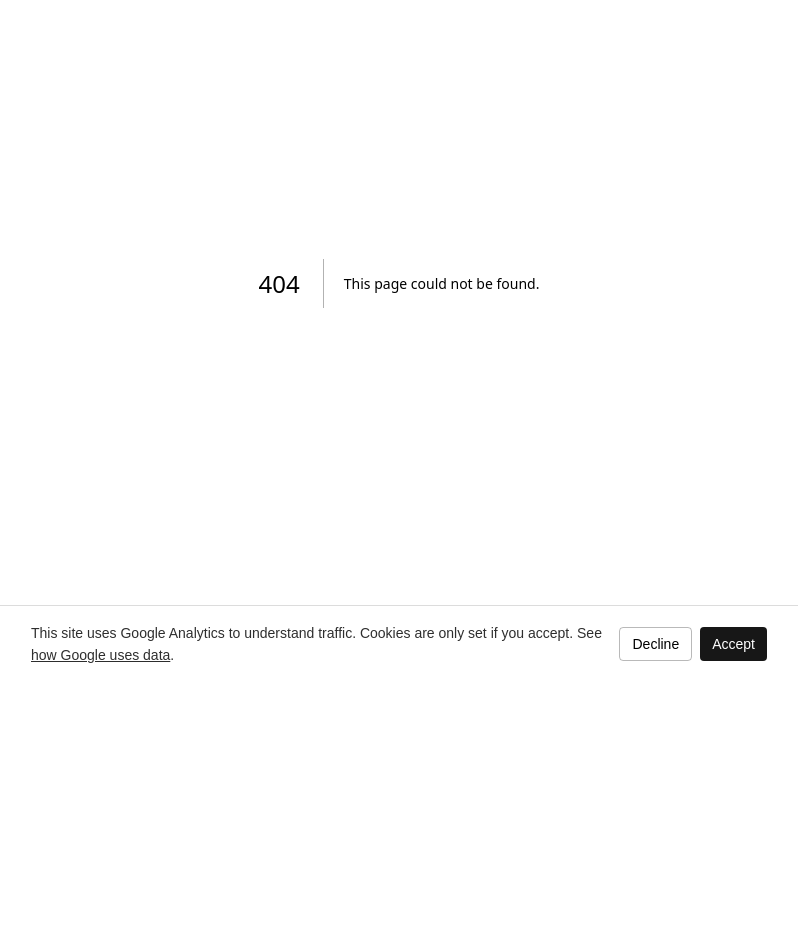
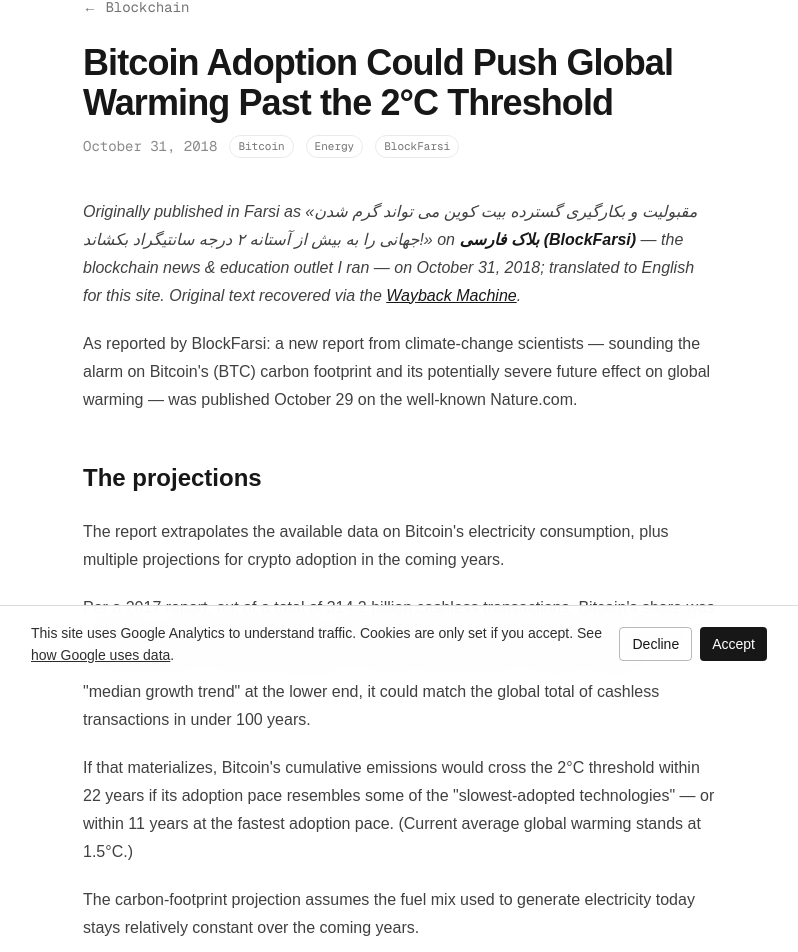
Before and after one commit to behradkhodayar/behradkhodayar, a Next.js app: page /blockchain/bitcoin-global-warming in a window 1280 px wide. Before the commit this address had no page. Shown: the part 117-1069 px from the top of the page, without its empty margins (241-1039 px from the left). Before the commit the page ends 800 px from the top, so only its background shows below. Built offline with nearby package versions, Linux system fonts and the light colour scheme.

Commit message:
Add Bitcoin global-warming post

```diff
--- /dev/null
+++ b/app/blockchain/bitcoin-global-warming/page.mdx
@@ -0,0 +1,52 @@
+import PostLayout from "../../ai/components/PostLayout";
+
+export const meta = {
+  title: "Bitcoin Adoption Could Push Global Warming Past the 2°C Threshold",
+  date: "2018-10-31",
+  tags: ["Bitcoin", "Energy", "BlockFarsi"],
+};
+
+export const metadata = {
+  title: meta.title,
+  description:
+    "Covering the Nature Climate Change study on Bitcoin's carbon footprint — projections, the economics of mining, and proposed fixes. Translated from the BlockFarsi archive.",
+  alternates: {
+    canonical: "https://behrad.khodayar.me/blockchain/bitcoin-global-warming/",
+  },
+};
+
+export default function Layout({ children }) {
+  return (
+    <PostLayout meta={meta} backHref="/blockchain" backLabel="Blockchain">
+      {children}
+    </PostLayout>
+  );
+}
+
+*Originally published in Farsi as «مقبولیت و بکارگیری گسترده بیت کوین می تواند گرم شدن جهانی را به بیش از آستانه ۲ درجه سانتیگراد بکشاند!» on **بلاک فارسی (BlockFarsi)** — the blockchain news & education outlet I ran — on October 31, 2018; translated to English for this site. Original text recovered via the [Wayback Machine](https://web.archive.org/web/2019/http://blockfarsi.com/articles/%d8%a7%d8%b3%d8%aa%d8%ae%d8%b1%d8%a7%d8%ac-%d8%a8%db%8c%d8%aa-%da%a9%d9%88%db%8c%d9%86-%d9%88-%da%af%d8%b1%d9%85%d8%a7%db%8c%d8%b4-%d8%b2%d9%85%db%8c%d9%86/).*
+
+As reported by BlockFarsi: a new report from climate-change scientists — sounding the alarm on Bitcoin's (BTC) carbon footprint and its potentially severe future effect on global warming — was published October 29 on the well-known Nature.com.
+
+## The projections
+
+The report extrapolates the available data on Bitcoin's electricity consumption, plus multiple projections for crypto adoption in the coming years.
+
+Per a 2017 report, out of a total of 314.2 billion cashless transactions, Bitcoin's share was estimated at roughly 0.033 percent. While acknowledging that rapid growth is typical in the early phase of new technologies, the report says that even if Bitcoin follows a "median growth trend" at the lower end, it could match the global total of cashless transactions in under 100 years.
+
+If that materializes, Bitcoin's cumulative emissions would cross the 2°C threshold within 22 years if its adoption pace resembles some of the "slowest-adopted technologies" — or within 11 years at the fastest adoption pace. (Current average global warming stands at 1.5°C.)
+
+The carbon-footprint projection assumes the fuel mix used to generate electricity today stays relatively constant over the coming years.
+
+For Bitcoin's current carbon footprint, the report cites Digiconomist, whose estimate rests on these assumptions:
+
+60 percent of the economic output of Bitcoin's transaction-verification process goes to electricity, at $0.05 per kWh, emitting the equivalent of 0.7 kg of carbon dioxide (CO2e) per kWh. As of May 2018, Bitcoin's consumption was estimated to emit 33.5 metric tons of CO2e annually.
+
+## Mining economics, carbon intensity & proposed fixes
+
+While declining to predict "Bitcoin's fate," the scientists note that economic logic pushes miners to migrate to regions with cheap energy sources, and accordingly suggest that decarbonizing electricity could help reduce Bitcoin's carbon impact — but only where power from renewables is cheaper than fossil fuels.
+
+Where energy costs remain high, more efficient hardware could help shrink the footprint; still, rather than relying on "hardware currently in development," the report recommends "simple modifications to the overall system — such as adding more transactions per block, or reducing the difficulty or time required to resolve the proof-of-work" — so that Bitcoin's electricity consumption drops.
+
+Not all energy experts share the view that high energy consumption is Bitcoin's "Achilles' heel."
+
+A report published in August criticized the exclusive focus on mining's energy intensity, stressed the importance of where energy is produced and how it is generated, and argued that "electricity production can increase so long as it inflicts minimal impact on the environment."
--- a/app/blockchain/content.ts
+++ b/app/blockchain/content.ts
@@ -7,6 +7,14 @@
 import { type Post, byDateDesc } from "../lib/content";
 
 export const posts: Post[] = [
+  {
+    slug: "bitcoin-global-warming",
+    title: "Bitcoin Adoption Could Push Global Warming Past the 2°C Threshold",
+    date: "2018-10-31",
+    excerpt:
+      "Covering the Nature Climate Change study on Bitcoin's carbon footprint — projections, mining economics, and proposed fixes. Translated from BlockFarsi.",
+    tags: ["Bitcoin", "Energy", "BlockFarsi"],
+  },
   {
     slug: "were-not-as-rich-as-you-think",
     title: "We're Not as Rich as You Think!",
```
